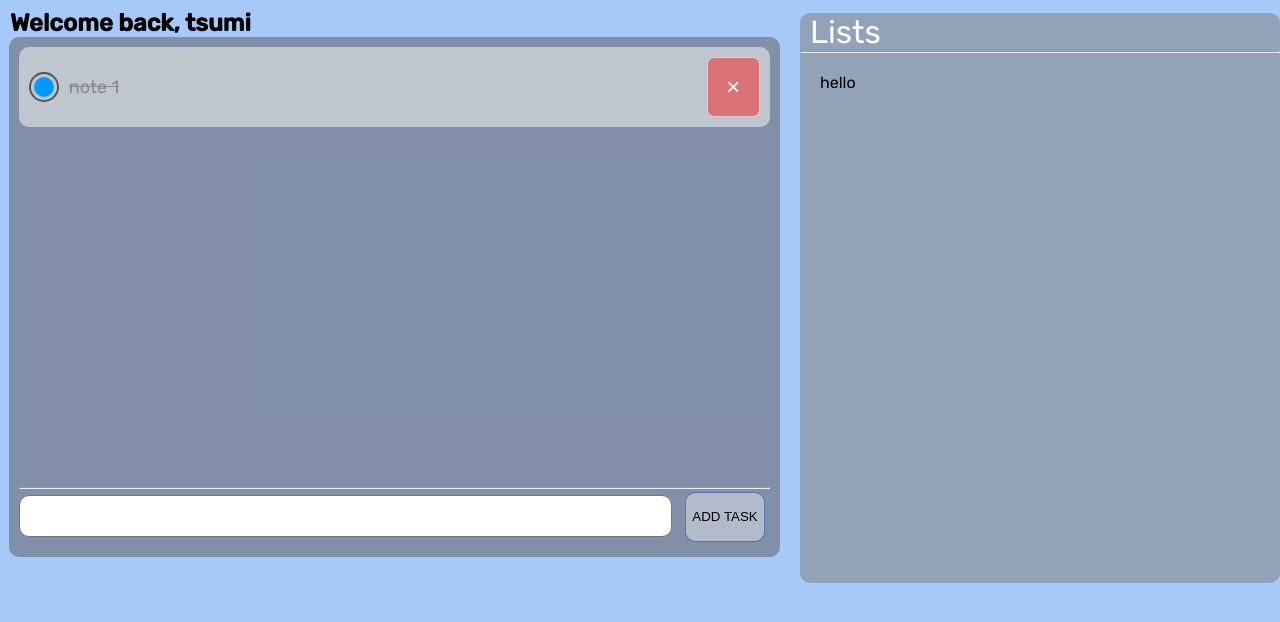
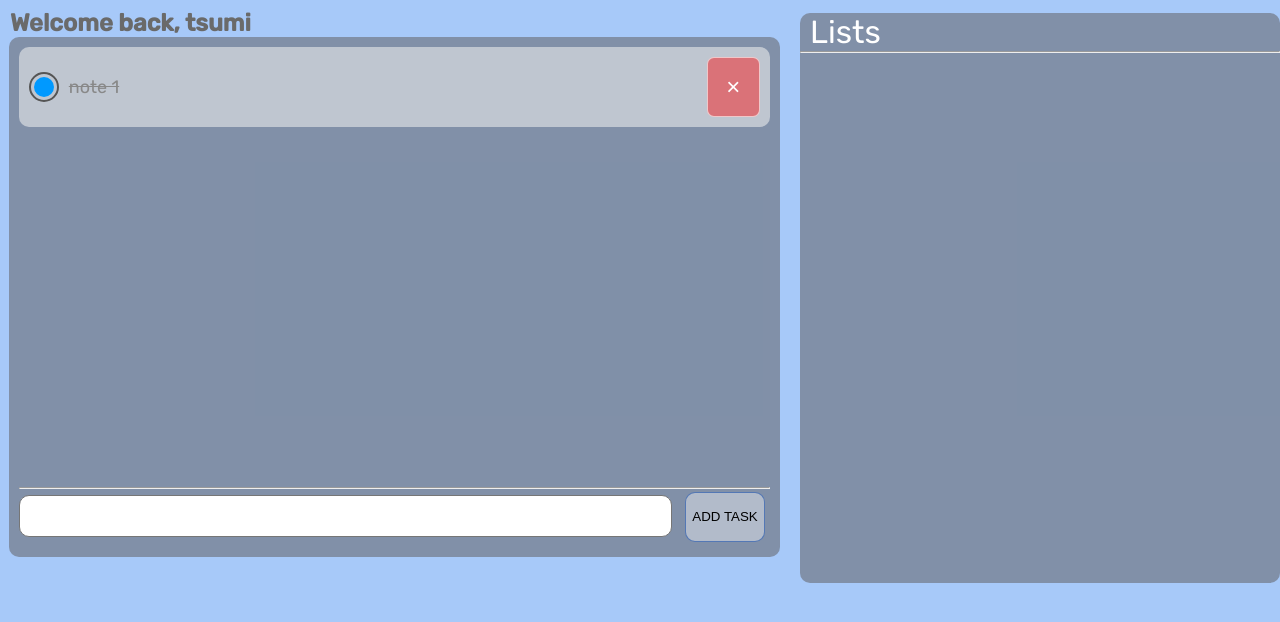
Before and after one commit to tsuminetic/dockerproj, a Flask app: page / in a window 1280 px wide. Shown: the part 93-715 px from the top of the page. Run offline with Flask 3, Linux system fonts and the light colour scheme; a user stored in the database is signed in.

Commit message:
small changes

```diff
--- a/templates/index.html
+++ b/templates/index.html
@@ -110,7 +110,7 @@
 }
 
   .aside-container {
-      background-color: rgba(128, 128, 128, 0.53);
+      background-color: #5955557e;
       width: 480px;
       height: 570px;
       border-radius: 10px;
@@ -131,7 +131,6 @@
       <p style="font-size: xx-large; padding-left:10px;color: rgb(255, 255, 255);">Lists</p>
       <hr>
       <div class="aside-content">
-        <p>hello</p>
       </div>
     </div>
   </aside>
@@ -139,7 +138,7 @@
 
 
 <section>
-  <h1 align="start" style="padding-left: 10px;margin-top: 1% ;">Welcome back, {{ user.name}}</h1>
+  <h1 align="start" style="padding-left: 10px;margin-top: 1% ;color: rgb(106, 106, 106) ;">Welcome back, {{ user.name}}</h1>
 
   <div class="notes-container">
     <ul class="list-group notes-list" id="notes">
@@ -160,6 +159,10 @@
     </form>
   </div>
 </section>
+
+
+
+
 
 <script>
 function toggleCompleted(noteId, checkbox) {
```
